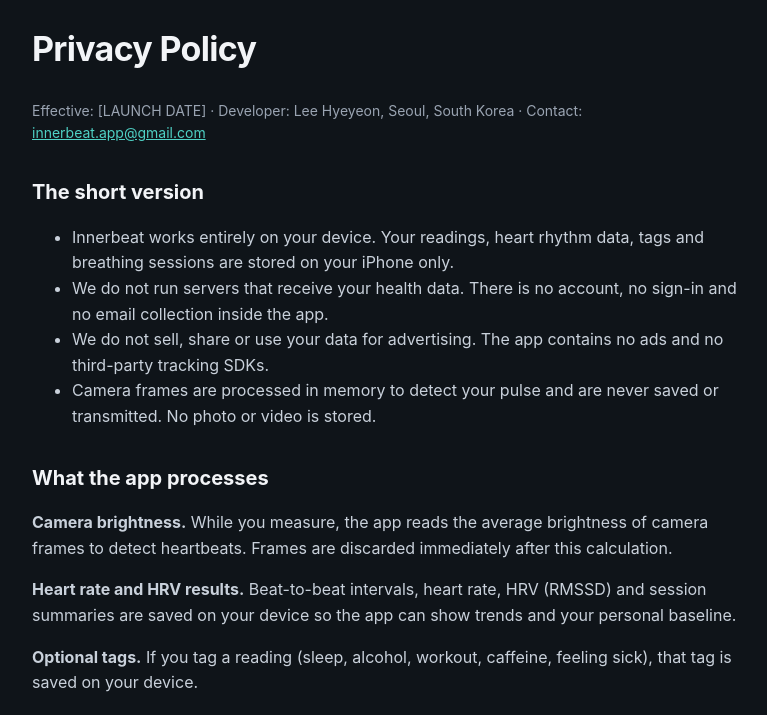
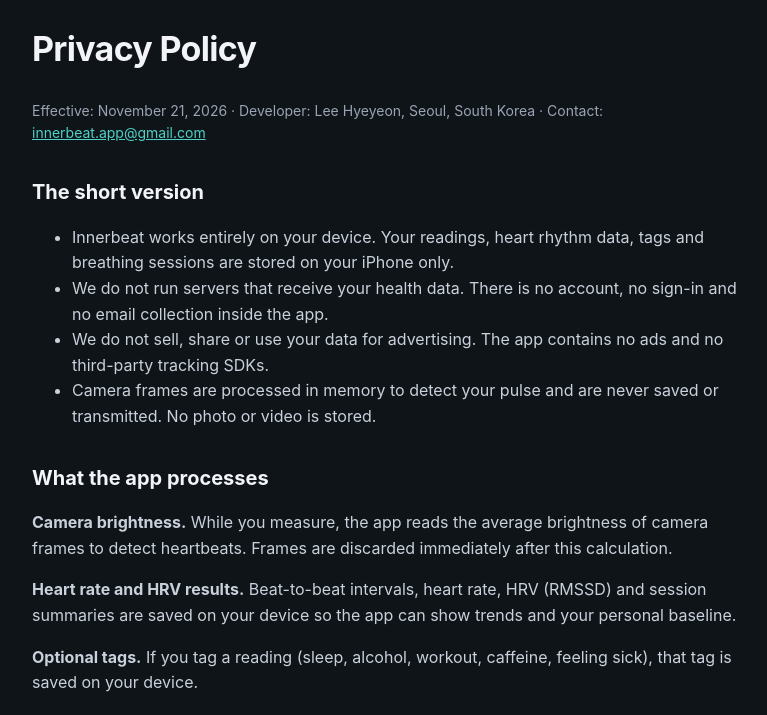
Before and after one commit to kookkook68/innerbeat, a plain HTML site: page privacy.html in a window 1280 px wide. Shown: the part 82-797 px from the top of the page, without its empty margins (248-1015 px from the left). Drawn offline with Linux system fonts and the light colour scheme.

Commit message:
Add files via upload

```diff
--- a/privacy.html
+++ b/privacy.html
@@ -17,7 +17,7 @@ p,li{color:#C9D1DB}a{color:#4FD1C5}.meta{color:#9AA4B2;font-size:14px}
 <div class="wrap">
 <p><a href="index.html"><img src="apple-touch-icon.png" alt="" width="24" height="24" style="vertical-align:-6px;border-radius:6px;margin-right:6px">← Innerbeat</a></p>
 <h1>Privacy Policy</h1>
-<p class="meta">Effective: [LAUNCH DATE] · Developer: Lee Hyeyeon, Seoul, South Korea · Contact: <a href="mailto:innerbeat.app@gmail.com">innerbeat.app@gmail.com</a></p>
+<p class="meta">Effective: November 21, 2026 · Developer: Lee Hyeyeon, Seoul, South Korea · Contact: <a href="mailto:innerbeat.app@gmail.com">innerbeat.app@gmail.com</a></p>
 <!-- 앱 번들 사본: Innerbeat/Innerbeat/Legal/privacy.html (발행 전 앱 안 시트용). 이 파일을 고치면 사본도 같이 복사한다 (11-20). -->
 <!-- 교체 지점: 지원 주소는 앱 Model/Feedback.swift 의 Feedback.address 와 같은 값이어야 한다 -->
 
```
